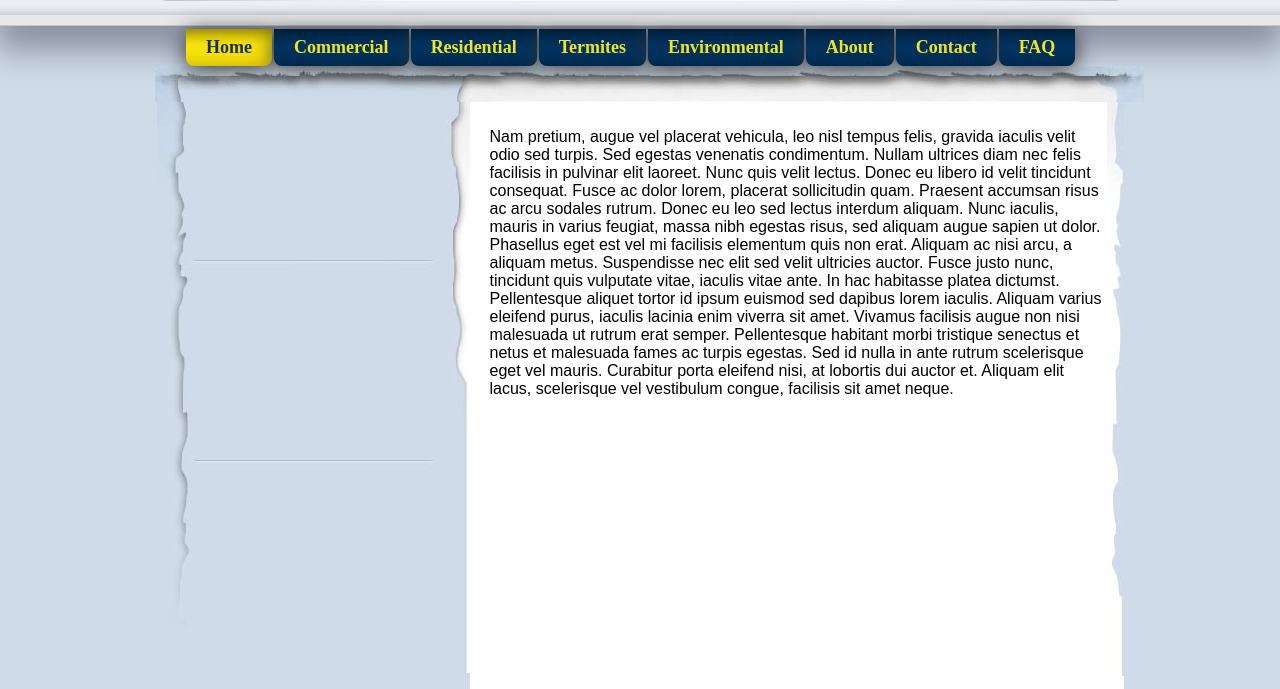
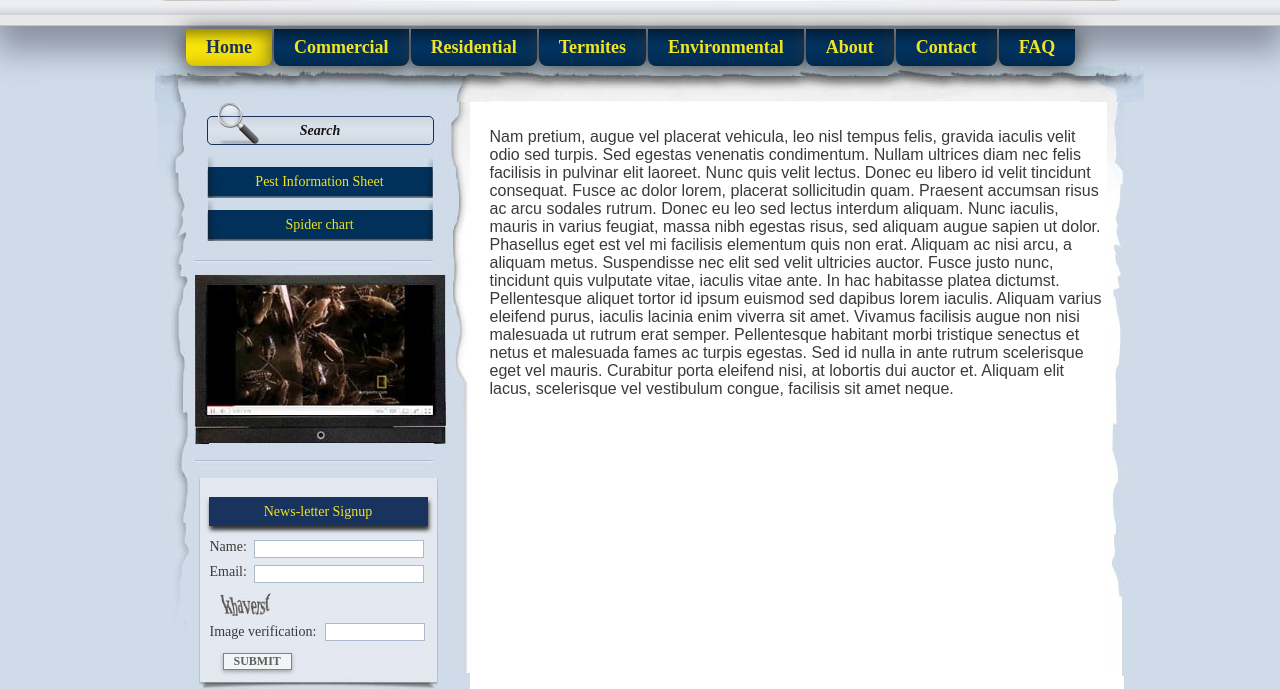
Before and after one commit to rafaelgandi/Exam, a plain HTML site: page test4/index.html in a window 1280 px wide. Shown: the part 277-966 px from the top of the page. Drawn offline with Linux system fonts and the light colour scheme.

Commit message:
updates for test4

```diff
--- a/test4/css/style.css
+++ b/test4/css/style.css
@@ -60,10 +60,9 @@ body {
 	margin:0;
 	padding:0;
 	position: relative;
-	/* background: url("../images/SOME_IMAGE.JPG") repeat-x bottom #fff; */
-	/* background-color: #C3D2E5; */
 	background-color: #CFDBE9;
 	overflow-x: hidden; /* Needed for IE, so that the horizontal scrollbar won't show if box-shadow is used. */
+	color: #393A3A;
 }
 a, a:active, a:visited, a:link {}
 a:hover {}
@@ -75,11 +74,16 @@ nav ul {
 	nav li { float: left; }
 	nav a { text-decoration: none; }
 
-
-
-
-
-
+/* Old IE(6,7,8) css pie hack. */
+.oldie body,
+.oldie header,
+.oldie #main_nav_con li a,
+.oldie #search,
+.oldie #newsletter_form h1,
+.oldie #newsletter_form button {
+	position: relative;
+	behavior: url(css/PIE.htc);
+}
 header {
 	border-top: 5px solid #3C5879;
 	width: 100%;
@@ -89,11 +93,6 @@ header {
 	-moz-box-shadow:  0px 20px 30px 5px #8C93A3;
     box-shadow:  0px 20px 30px 5px #8C93A3;
 }
-.oldie header {
-	position: relative;
-	behavior: url(css/PIE.htc);
-}
-
 	#banner_con,  #wrapper {
 		margin: 0 auto;
 		width: 970px;
@@ -156,10 +155,6 @@ header {
 					border-radius: 0px 0px 8px 8px;
 					box-shadow:0px 3px 22px #333;
 				}
-				.oldie #main_nav_con li a {
-					position: relative;
-					behavior: url(css/PIE.htc);
-				}
 				#main_nav_con li a:hover,
 				#main_nav_con li a.on {
 					background: url("../images/menu_on.png") repeat-x scroll center #F1E424;
@@ -174,7 +169,7 @@ header {
 			#main_con_wrapper {
 				width: 654px;
 				background: url("../images/x3.jpg") no-repeat scroll right top #fff;
-				min-height:1000px
+				min-height:1000px;
 			}
 				#main_content {
 					padding: 10px 20px;
@@ -183,4 +178,112 @@ header {
 				background: url("../images/x2.jpg") no-repeat scroll top #CFDBE9;
 				width: 313px;
 				min-height:571px;
+				padding: 14px 20px 20px 37px;
 			}
+				#search {
+					width: 227px;
+					margin-bottom: 10px;
+					background: url("../images/search_botton_bg.png") repeat-x scroll center #D9E0EA;
+					border: 1px solid #163058;
+					border-radius: 5px;
+					display: block;
+					position: relative;
+					color: #161616;
+					font: bold italic 14px "Myriad Pro";
+					line-height: 7px;
+					padding: 10px;
+					vertical-align: middle;
+				}
+					#search img {
+						position: absolute;
+						top: -14px;
+						left: 10px;
+					}
+					.ie8 #search img {
+						z-index:20;
+					}
+				a.sidebar_links {
+					background: url("../images/sidebar_button_bg.jpg") repeat-x scroll center transparent;
+					color: #EFE323;
+					display: block;
+					font: 14px/7px "Myriad Pro";
+					padding: 23px 17px 17px;
+					text-align: center;
+					text-decoration: none;
+					vertical-align: middle;
+					width: 226px;
+					height: 43px;
+				}
+				#natgeo_tv {
+					margin-top: 33px;
+				}
+				#newsletter_form {
+					display: block;
+					width: 239px;
+					height: 212px;
+					background: url("../images/form_box_bg.jpg") repeat-x scroll center top transparent;
+					padding: 10px;
+					font: normal 14px/7px "Myriad Pro";
+					margin-top: 30px;
+					margin-left: 5px;
+				}
+					#newsletter_form h1 {
+						font-weight: normal;
+						font-size: 14px;
+						color: #EFE323;
+						background-color: #18335E;
+						padding: 11px;
+						text-align: center;
+						margin-bottom: 8px;
+						-moz-box-shadow: 1px 4px 4px #333;
+						-webkit-box-shadow: 1px 4px 4px #333;
+						box-shadow: 1px 4px 4px #333
+					}
+					#newsletter_form table {
+						width: 100%;
+					}
+						#newsletter_form table img {
+							margin-top: 8px;
+							margin-left: 10px;
+						}
+						#newsletter_form label {
+							margin-right: 5px;
+							width: 40px;
+						}
+						#newsletter_form input {
+							border: 1px solid #ACBACD;
+							font-size: 12px;
+							margin-top: 5px;
+							width: 170px;
+						}
+						#newsletter_form button {
+							background-color: #F3F4F5;
+							border: 1px solid #6484CF;
+							color: #5F5F5E;
+							font: bold 12px/7px "Myriad Pro";
+							margin-left: 13px;
+							margin-top: 10px;
+							padding: 4px 10px;
+							text-transform: uppercase;
+							-moz-box-shadow: 0 2px 4px #A4A6AB;
+							-webkit-box-shadow: 0 2px 4px #A4A6AB;
+							box-shadow: 0 2px 4px #A4A6AB;
+							vertical-align: middle;
+						}
+						.ie7 #newsletter_form button {
+							padding: 2px 10px;
+						}
+footer {
+	background-color: #3C5879;
+	width: 100%;
+	min-height: 165px;
+	padding:0;
+	margin-top: 30px;
+}
+	#upper_footer_links_con {
+		background: url("../images/footer_top_bg.jpg") repeat-x scroll center top #E7E8EF;
+		height: 95px;
+	}
+	#lower_footer_links_con {
+
+	}
--- a/test4/index.html
+++ b/test4/index.html
@@ -58,9 +58,56 @@ Sed id nulla in ante rutrum scelerisque eget vel mauris. Curabitur porta eleifen
 						</p>
 					</div>
 				</div>
-				<aside class="left"></aside>
+				<aside class="left">
+					<div style="padding-left: 13px;">
+						<button id="search">
+							<img src="images/magnifying.png">
+							Search
+						</button>
+						<a href="#" class="sidebar_links">Pest Information Sheet</a>
+						<a href="#" class="sidebar_links">Spider chart</a>
+					</div>
+					<div id="natgeo_tv">
+						<img src="images/natgeo_tv.jpg">
+					</div>
+					<form id="newsletter_form">
+						<h1>News-letter Signup</h1>
+						<table class="">
+							<tr>
+								<td><label>Name:</label></td>
+								<td> <input type="text"></td>
+							</tr>
+							<tr>
+								<td><label>Email:</label></td>
+								<td> <input type="text"></td>
+							</tr>
+							<tr>
+								<td colspan="2">
+									<img src="images/captcha.jpg">
+								</td>
+							</tr>
+							<tr>
+								<td colspan="2">
+									<label>Image verification:</label>
+									<input type="text" style="width: 100px;">
+								</td>
+							</tr>
+							<tr>
+								<td colspan="2">
+									<button type="submit">submit</button>
+								</td>
+							</tr>
+						</table>
+					</form>
+				</aside>
 				<div class="clear"></div>
 			</div>
 		</section>
+		<footer>
+			<div id="upper_footer_links_con">
+
+			</div>
+			<div id="lower_footer_links_con"></div>
+		</footer>
     </body>
 </html>
```
Also changed, not shown: test4/images/search_botton_bg.png (renamed from test4/images/knockout_homepage_rev2_03.png), test4/images/sidbar_bg.png (deleted), 2 other files.
